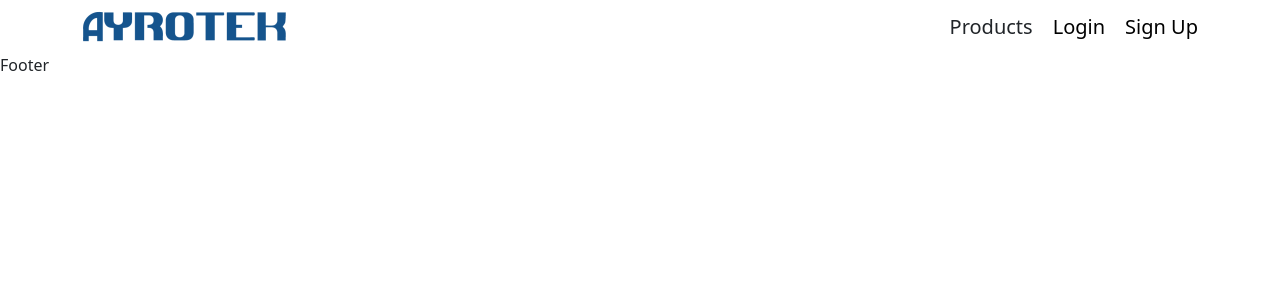
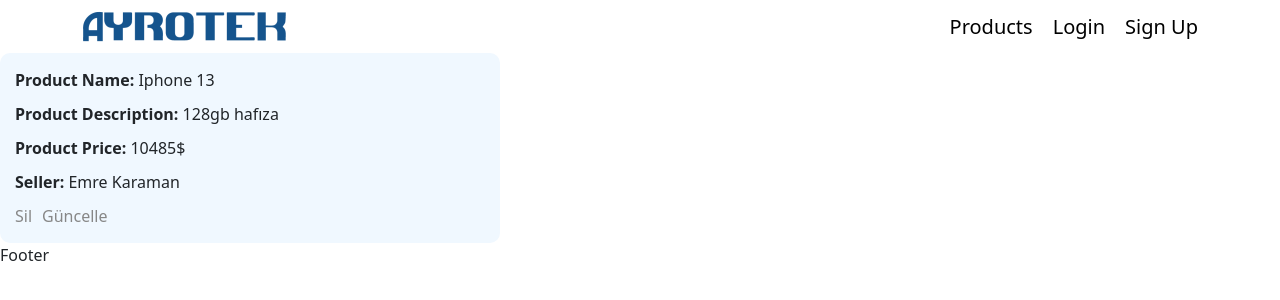
Before and after one commit to karamanemre/ProjectAyrotekFront, a React (Create React App) app: page /products in a window 1280 px wide. Shown: the top 300 px of the page. Built offline with nearby package versions, Linux system fonts and the light colour scheme.

Commit message:
product card added

```diff
--- a/src/components/Dashboard.jsx
+++ b/src/components/Dashboard.jsx
@@ -2,12 +2,14 @@
 import { Route, Routes } from 'react-router'
 import Home from '../pages/HomePage/Home'
 import Login from '../pages/LoginPage/Login'
+import Products from '../pages/ProductsPage/Products'
 import Register from '../pages/RegisterPage/Register'
 
 function Dashboard() {
   return (
     <Routes>
         <Route path='/' element={<Home/>} />
+        <Route path='/products' element={<Products/>} />
         <Route path='/login' element={<Login/>} />
         <Route path='/register' element={<Register/>} />
     </Routes>
--- /dev/null
+++ b/src/components/ProductCard/ProductCard.jsx
@@ -0,0 +1,34 @@
+import React from "react";
+import { useUserContext } from "../../context/UserContext";
+import "./ProductCard.scss";
+
+function ProductCard() {
+
+    const {isLogin,currentUser} = useUserContext();
+
+  return (
+    <div className="product-card">
+      <div>
+        <b>Product Name:</b> Iphone 13
+      </div>
+      <div>
+        {" "}
+        <b>Product Description:</b> 128gb hafıza
+      </div>
+      <div>
+        <b>Product Price:</b> 10485$
+      </div>
+      <div>
+        {" "}
+        <b>Seller:</b> Emre Karaman
+      </div>
+      {isLogin && currentUser.id === "1" && <div className={"cart-detail"}>
+        <span>Sil</span>
+        <span>Güncelle</span>
+      </div>}
+
+    </div>
+  );
+}
+
+export default ProductCard;
--- /dev/null
+++ b/src/components/ProductCard/ProductCard.scss
@@ -0,0 +1,23 @@
+.product-card{
+    height: auto;
+    width: 500px;
+    background-color: aliceblue;
+    border-radius: 10px;
+    padding: 15px;
+    display: flex;
+    gap: 10px;
+    flex-direction: column;
+    .cart-detail{
+        display: flex;
+        flex-direction: row;
+        gap: 10px;
+        color: rgb(135, 135, 135);
+        span{
+            &:hover{
+                color: black;
+                transition: 0.4s;
+                cursor: pointer;
+            }
+        }
+    }
+}
--- a/src/components/SignedOut.jsx
+++ b/src/components/SignedOut.jsx
@@ -4,7 +4,12 @@
 function SignedOut() {
   return (
     <div className="menu-items">
-      <div className="item">Products</div>
+      {" "}
+      <div className="item">
+        <Link to={"/products"} className="link-properties">
+          Products{" "}
+        </Link>
+      </div>
       <div className="item">
         <Link to={"/login"} className="link-properties">
           Login
--- /dev/null
+++ b/src/context/UserContext.js
@@ -0,0 +1,21 @@
+const { createContext, useState, useContext } = require("react");
+
+const UserContext = createContext();
+
+export function UserProvider({ children }) {
+
+    const [isLogin,setIsLogin] = useState(true);
+    const [currentUser,setCurrentUser] = useState({id:"1"});
+
+  const values = {
+    isLogin,setIsLogin,currentUser,setCurrentUser
+  };
+
+  return (
+    <UserContext.Provider value={values}>{children}</UserContext.Provider>
+  );
+}
+
+export function useUserContext() {
+  return useContext(UserContext);
+}
--- a/src/index.js
+++ b/src/index.js
@@ -4,11 +4,14 @@
 import App from "./App";
 import reportWebVitals from "./reportWebVitals";
 import { BrowserRouter } from "react-router-dom";
+import { UserProvider } from "./context/UserContext";
 
 const root = ReactDOM.createRoot(document.getElementById("root"));
 root.render(
   <BrowserRouter>
-    <App />
+    <UserProvider>
+      <App />
+    </UserProvider>
   </BrowserRouter>
 );
 
--- a/src/pages/ProductsPage/Products.jsx
+++ b/src/pages/ProductsPage/Products.jsx
@@ -1,8 +1,12 @@
 import React from 'react'
+import ProductCard from '../../components/ProductCard/ProductCard'
 
 function Products() {
+
   return (
-    <div>Products</div>
+    <div className='products-page'>
+      <ProductCard/>
+    </div>
   )
 }
 
```
